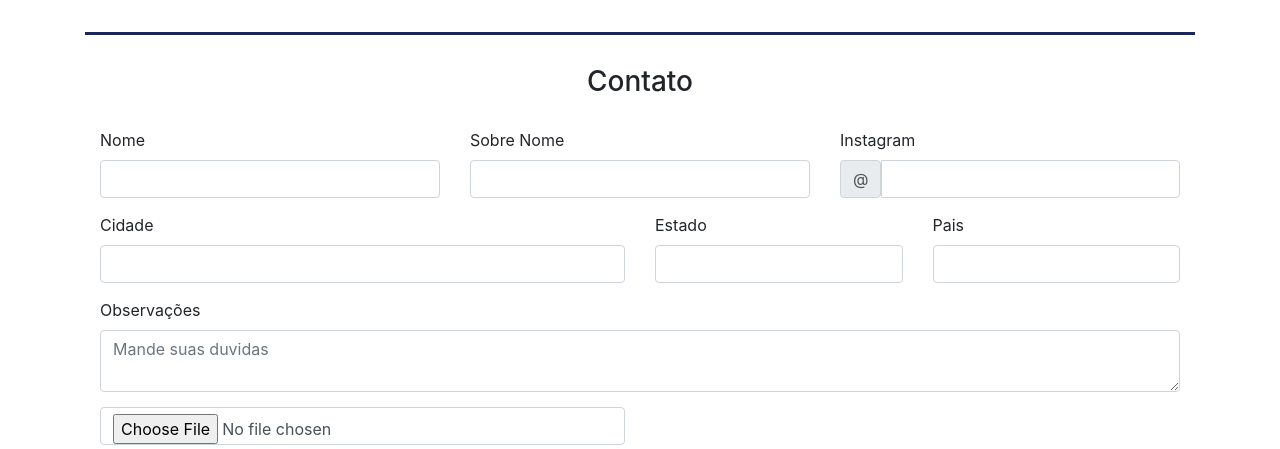
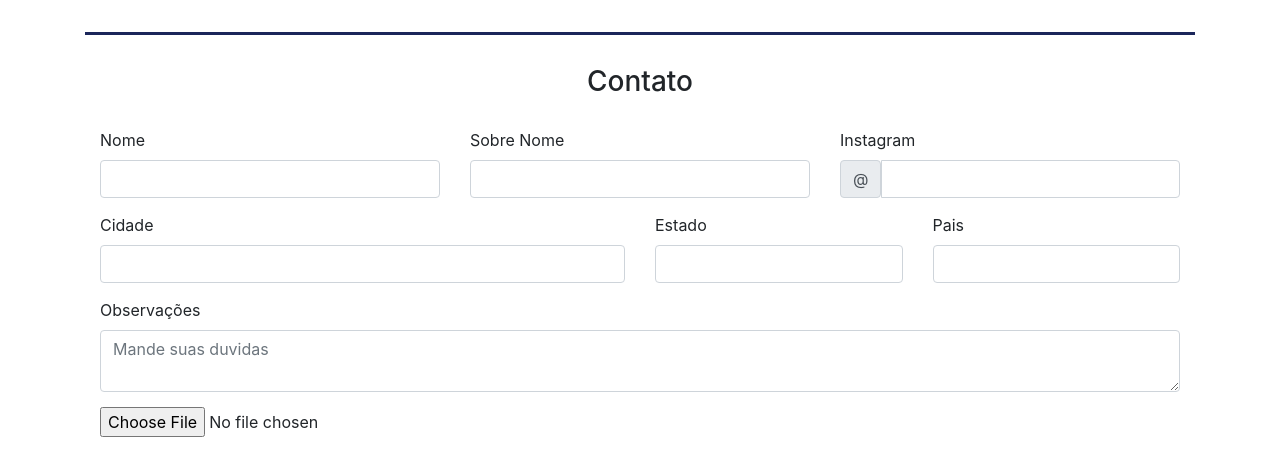
Before and after one commit to LuMaiaAbreu/Site-Syrah, a website: page index.html in a window 1280 px wide. Shown: the part 2147-2596 px from the top of the page. Drawn offline with nearby package versions, Linux system fonts and the light colour scheme.

Commit message:
resolvendo formulario

```diff
--- a/index.html
+++ b/index.html
@@ -134,7 +134,7 @@
 
           <div class="container" style="max-width: 100%;">
             <input type="hidden" name="_captcha" value="false">
-            <form action="https://formsubmit.co/lucas_maia9@hotmail.com" method="post" class="row g-3">
+            <form action="https://formsubmit.co/lucas_maia9@hotmail.com" method="post" enctype="multipart/form-data" class="row g-3">
               <div class="col-md-4">
                 <label for="validationDefault01" class="form-label">Nome</label>
                 <input type="text" name="name" class="form-control" id="validationDefault01" value="" required>
@@ -170,8 +170,9 @@
 
                 </div>
               </div>
+
               <div class="col-6" style="margin-top: 15px;">
-                <input type="file" name="arquivo" class="form-control" aria-label="file example" required="">
+                <input type="file" name="attachment" aria-label="Maximo 5mb" required="">
                 <div class="invalid-feedback">Example invalid form file feedback</div>
               </div>
               <div class="col-12" style="margin-top: 15px;">
@@ -182,6 +183,8 @@
                   </label>
                 </div>
               </div>
+
+
 
 
               <div class="col-10" style="margin-top: 15px;">
```
